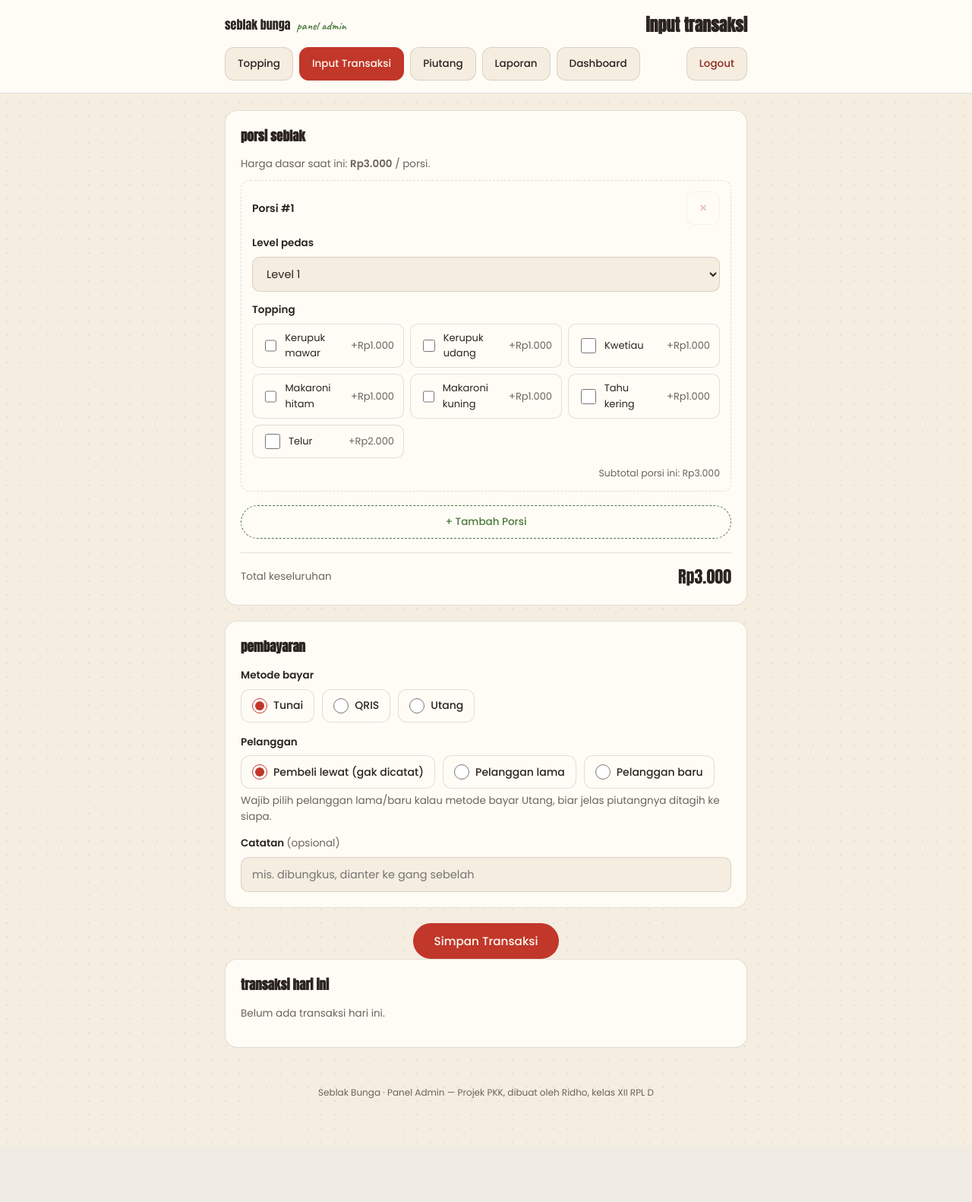
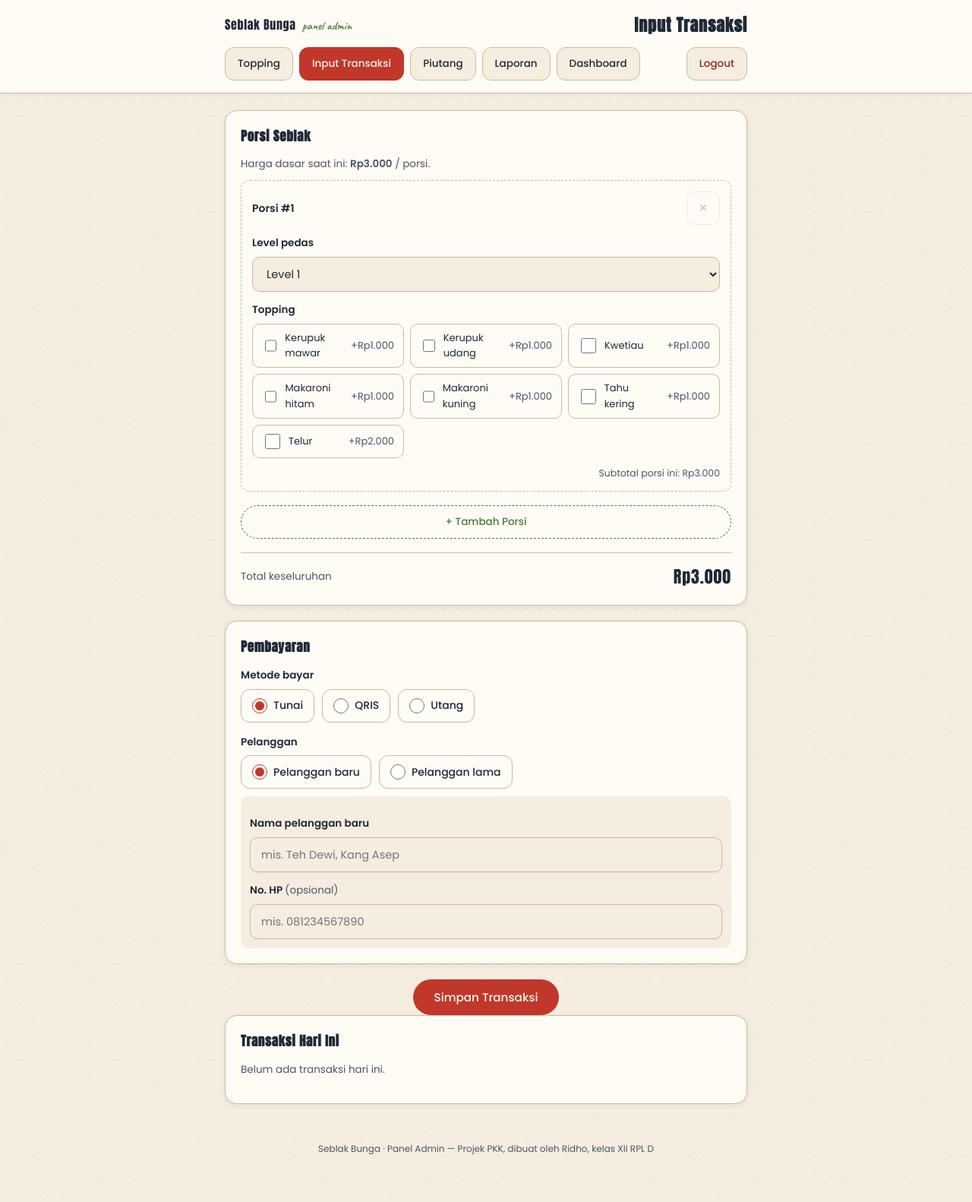
Before and after one commit to ridhosyahputta-ai/seblak-bunga, a PHP site: page /admin/transaksi.php in a window 1280 px wide. Shown: the whole page at 76% size. Before the commit the page ends 1504 px from the top, so only its background shows below. Run offline with PHP 8.4, Linux system fonts and the light colour scheme; a user stored in the database is signed in; data comes from the database, SQL or seed files in the repository; data that the repository does not hold is empty.

Commit message:
feat(admin): sederhanakan input pelanggan transaksi dan tingkatkan kontras tampilan proyektor admin

```diff
--- a/admin/dashboard.php
+++ b/admin/dashboard.php
@@ -43,9 +43,9 @@ $page_title = 'Dashboard';
 $active_page = 'dashboard';
 $extra_style = <<<'CSS'
   .summary-grid { display:grid; grid-template-columns:repeat(auto-fit,minmax(160px,1fr)); gap:14px; margin-bottom:20px; }
-  .summary-box { background:var(--bg-card); border:1px solid var(--border); border-radius:14px; padding:16px; }
+  .summary-box { background:var(--bg-card); border:1.5px solid #C8BC9F; box-shadow:0 2px 8px rgba(0,0,0,0.07); border-radius:14px; padding:16px; }
   .summary-label { color:var(--text-secondary); font-size:12px; }
-  .summary-value { font-family:'Anton', Impact, system-ui, sans-serif; font-size:22px; margin-top:4px; }
+  .summary-value { font-family:'Anton', Impact, system-ui, sans-serif; font-size:22px; margin-top:4px; letter-spacing:0.04em; }
 CSS;
 require_once '../includes/admin-header.php';
 ?>
--- a/admin/laporan.php
+++ b/admin/laporan.php
@@ -47,9 +47,9 @@ $extra_style = <<<'CSS'
   .report-actions .print-button { background:var(--accent); border-color:var(--accent); color:#FFF8EF; }
   .periode-label { color:var(--text-secondary); font-size:12.5px; margin:12px 0 0; }
   .summary-grid { display:grid; grid-template-columns:repeat(auto-fit,minmax(180px,1fr)); gap:14px; }
-  .summary-box { background:var(--bg); border-radius:12px; padding:14px 16px; }
-  .summary-box .sb-label { font-size:11.5px; color:var(--text-secondary); text-transform:uppercase; letter-spacing:.03em; }
-  .summary-box .sb-value { font-family:'Anton', Impact, system-ui, sans-serif; font-size:21px; margin-top:4px; }
+  .summary-box { background:var(--bg); border:1.5px solid #C8BC9F; box-shadow:0 2px 8px rgba(0,0,0,0.07); border-radius:12px; padding:14px 16px; }
+  .summary-box .sb-label { font-size:11.5px; color:var(--text-secondary); text-transform:uppercase; letter-spacing:.04em; }
+  .summary-box .sb-value { font-family:'Anton', Impact, system-ui, sans-serif; font-size:21px; margin-top:4px; letter-spacing:0.04em; }
   .summary-box .sb-note { font-size:11px; color:var(--text-secondary); margin-top:4px; }
   .summary-box.accent .sb-value { color:var(--accent); }
   .summary-box.accent3 .sb-value { color:var(--accent-3); }
--- a/admin/piutang.php
+++ b/admin/piutang.php
@@ -61,13 +61,13 @@ $page_title = 'Manajemen Piutang';
 $active_page = 'piutang';
 $extra_style = <<<'CSS'
   .summary-total { display:flex; justify-content:space-between; align-items:center; flex-wrap:wrap; gap:8px; }
-  .summary-total .st-value { font-family:'Anton', Impact, system-ui, sans-serif; font-size:24px; color:var(--accent); }
+  .summary-total .st-value { font-family:'Anton', Impact, system-ui, sans-serif; font-size:24px; color:var(--accent); letter-spacing:0.04em; }
   .search-form { display:flex; gap:8px; flex-wrap:wrap; align-items:center; margin-bottom:16px; }
-  .search-form input { flex:1; min-width:200px; }
+  .search-form input { flex:1; min-width:200px; border:1.5px solid #C8BC9F; }
   .search-form button { background:var(--accent-3); color:#FFF8EF; }
   .reset-link {
     display:inline-flex; align-items:center; justify-content:center; min-height:44px; padding:0 16px;
-    border:1.5px solid var(--border); border-radius:100px; color:var(--text); text-decoration:none;
+    border:1.5px solid #C8BC9F; border-radius:100px; color:var(--text); text-decoration:none;
   }
   a.detail-link {
     display:inline-flex; align-items:center; min-height:44px; padding:0 14px;
--- a/admin/piutang_detail.php
+++ b/admin/piutang_detail.php
@@ -166,9 +166,9 @@ $extra_style = <<<CSS
   .pelanggan-head { display: flex; justify-content: space-between; align-items: center; flex-wrap: wrap; gap: 10px; }
   .pelanggan-head .ph-name { font-weight: 600; font-size: 15px; }
   .pelanggan-head .ph-hp { color: var(--text-secondary); font-size: 12.5px; }
-  .pelanggan-head .ph-sisa { font-family: 'Anton', Impact, system-ui, sans-serif; font-size: 22px; color: var(--accent); }
+  .pelanggan-head .ph-sisa { font-family: 'Anton', Impact, system-ui, sans-serif; font-size: 22px; color: var(--accent); letter-spacing: 0.04em; }
 
-  .nota-card { border: 1px dashed var(--border); border-radius: 12px; padding: 14px 16px; margin-bottom: 14px; }
+  .nota-card { border: 1.5px dashed #C8BC9F; border-radius: 12px; padding: 14px 16px; margin-bottom: 14px; box-shadow: 0 1px 4px rgba(0,0,0,0.04); }
   .nota-head { display: flex; justify-content: space-between; align-items: center; flex-wrap: wrap; gap: 6px; }
   .nota-kode { font-weight: 600; font-size: 13.5px; }
   .nota-tanggal { color: var(--text-secondary); font-size: 12px; }
--- a/admin/transaksi.php
+++ b/admin/transaksi.php
@@ -39,11 +39,10 @@ $errors = [];
 // pas validasi gagal (biar kasir gak perlu ngetik ulang dari nol).
 $old = [
     'metode_bayar'   => 'tunai',
-    'pelanggan_mode' => 'none',
+    'pelanggan_mode' => 'baru',
     'id_pelanggan'   => '',
     'pelanggan_nama' => '',
     'pelanggan_hp'   => '',
-    'catatan'        => '',
     'item'           => [['level_pedas' => 'Level 1', 'topping' => []]],
 ];
 
@@ -58,7 +57,6 @@ if ($_SERVER['REQUEST_METHOD'] === 'POST') {
 
     $metode_bayar   = isset($_POST['metode_bayar']) && is_string($_POST['metode_bayar']) ? $_POST['metode_bayar'] : '';
     $pelanggan_mode = isset($_POST['pelanggan_mode']) && is_string($_POST['pelanggan_mode']) ? $_POST['pelanggan_mode'] : '';
-    $catatan        = isset($_POST['catatan']) && is_string($_POST['catatan']) ? trim($_POST['catatan']) : '';
     $itemsRaw       = isset($_POST['item']) && is_array($_POST['item']) ? $_POST['item'] : [];
 
     // simpan balik ke $old buat repopulate form kalau gagal validasi
@@ -67,43 +65,39 @@ if ($_SERVER['REQUEST_METHOD'] === 'POST') {
     $old['id_pelanggan']   = isset($_POST['id_pelanggan']) && is_string($_POST['id_pelanggan']) ? $_POST['id_pelanggan'] : '';
     $old['pelanggan_nama'] = isset($_POST['pelanggan_nama']) && is_string($_POST['pelanggan_nama']) ? trim($_POST['pelanggan_nama']) : '';
     $old['pelanggan_hp']   = isset($_POST['pelanggan_hp']) && is_string($_POST['pelanggan_hp']) ? trim($_POST['pelanggan_hp']) : '';
-    $old['catatan']        = $catatan;
     $old['item']           = $itemsRaw ?: $old['item'];
 
     if (!in_array($metode_bayar, ['tunai', 'qris', 'utang'], true)) {
         $errors[] = 'Metode bayar tidak valid.';
     }
-    if (!in_array($pelanggan_mode, ['none', 'existing', 'baru'], true)) {
-        $errors[] = 'Pilihan pelanggan tidak valid.';
+    if (!in_array($pelanggan_mode, ['baru', 'existing'], true)) {
+        $errors[] = 'Pilihan tipe pelanggan tidak valid.';
     }
 
-    // -- Tentuin pelanggan --
-    // id_pelanggan nullable karena pembeli lewat gak perlu dicatat.
-    // Wajib diisi kalau metode 'utang', biar jelas piutangnya ke siapa.
-    if ($pelanggan_mode === 'baru'
-        && ($old['pelanggan_nama'] === '' || mb_strlen($old['pelanggan_nama']) > 100)) {
-        $errors[] = 'Nama pelanggan baru wajib diisi (maksimal 100 karakter).';
-    }
-    if (mb_strlen($catatan) > 255) {
-        $errors[] = 'Catatan maksimal 255 karakter.';
-    }
-    if ($pelanggan_mode === 'existing') {
+    // -- Tentuin & validasi pelanggan --
+    // Utang wajib mencatat nama dan no_hp agar piutang dapat ditagih.
+    if ($pelanggan_mode === 'baru') {
+        if ($old['pelanggan_nama'] === '' || mb_strlen($old['pelanggan_nama']) > 100) {
+            $errors[] = 'Nama pelanggan baru wajib diisi (maksimal 100 karakter).';
+        }
+        if ($metode_bayar === 'utang' && $old['pelanggan_hp'] === '') {
+            $errors[] = 'Nomor HP pelanggan baru wajib diisi untuk transaksi utang.';
+        } elseif ($old['pelanggan_hp'] !== '' && !preg_match('/^[0-9+(). -]{6,20}$/', $old['pelanggan_hp'])) {
+            $errors[] = 'Nomor HP pelanggan tidak valid.';
+        }
+    } elseif ($pelanggan_mode === 'existing') {
         if (!ctype_digit((string) $old['id_pelanggan']) || (int) $old['id_pelanggan'] <= 0) {
-            $errors[] = 'Pelanggan yang dipilih tidak valid.';
+            $errors[] = 'Pelanggan lama yang dipilih tidak valid.';
         } else {
-            $stmt = $pdo->prepare("SELECT id FROM pelanggan WHERE id = ?");
+            $stmt = $pdo->prepare("SELECT id, nama, no_hp FROM pelanggan WHERE id = ?");
             $stmt->execute([(int) $old['id_pelanggan']]);
-            if (!$stmt->fetchColumn()) {
+            $pelangganExist = $stmt->fetch();
+            if (!$pelangganExist) {
                 $errors[] = 'Pelanggan yang dipilih tidak ditemukan.';
+            } elseif ($metode_bayar === 'utang' && (empty($pelangganExist['no_hp']) || trim($pelangganExist['no_hp']) === '')) {
+                $errors[] = 'Pelanggan lama ini belum memiliki nomor HP. Lengkapi nomor HP atau gunakan opsi Pelanggan baru agar piutang dapat ditagih.';
             }
         }
-    }
-    if ($pelanggan_mode === 'baru' && $old['pelanggan_hp'] !== ''
-        && !preg_match('/^[0-9+(). -]{6,20}$/', $old['pelanggan_hp'])) {
-        $errors[] = 'Nomor HP pelanggan tidak valid.';
-    }
-    if ($metode_bayar === 'utang' && $pelanggan_mode === 'none') {
-        $errors[] = 'Metode bayar utang wajib mencatat identitas pelanggan (pelanggan lama atau baru).';
     }
 
     // -- Validasi & bersihin data porsi --
@@ -158,7 +152,7 @@ if ($_SERVER['REQUEST_METHOD'] === 'POST') {
             // +id) baru di-UPDATE setelah tau id auto-increment-nya.
             $kodeSementara = 'TEMP-' . bin2hex(random_bytes(12));
             $stmt = $pdo->prepare("INSERT INTO transaksi (kode_transaksi, id_pelanggan, metode_bayar, status_bayar, total_bayar, catatan) VALUES (?, ?, ?, ?, 0, ?)");
-            $stmt->execute([$kodeSementara, $id_pelanggan, $metode_bayar, $status_bayar, $catatan !== '' ? $catatan : null]);
+            $stmt->execute([$kodeSementara, $id_pelanggan, $metode_bayar, $status_bayar, null]);
             $id_transaksi = (int) $pdo->lastInsertId();
 
             $grand_total = 0;
@@ -289,7 +283,7 @@ $extra_style = <<<CSS
   .sub-block { margin-top: 10px; padding: 12px; background: var(--bg); border-radius: 10px; display: none; }
   .sub-block.show { display: block; }
 
-  .item-row { border: 1px dashed var(--border); border-radius: 12px; padding: 14px; margin-bottom: 14px; }
+  .item-row { border: 1.5px dashed #C8BC9F; border-radius: 12px; padding: 14px; margin-bottom: 14px; }
   .item-row-head { display: flex; align-items: center; justify-content: space-between; }
   .item-row-title { font-weight: 600; font-size: 14px; }
   .btn-remove-item {
@@ -316,7 +310,7 @@ $extra_style = <<<CSS
 
   .grand-total { display: flex; justify-content: space-between; align-items: center; margin-top: 18px; padding-top: 14px; border-top: 1px solid var(--border); }
   .grand-total .gt-label { font-size: 13.5px; color: var(--text-secondary); }
-  .grand-total .gt-value { font-family: 'Anton', sans-serif; font-size: 22px; }
+  .grand-total .gt-value { font-family: 'Anton', sans-serif; font-size: 22px; letter-spacing: 0.04em; }
 
   .form-actions { display: flex; justify-content: center; margin-top: 18px; }
   .btn-simpan-transaksi {
@@ -341,7 +335,7 @@ $extra_style = <<<CSS
   }
   .modal-card {
     background: var(--bg-card);
-    border: 1.5px solid var(--border);
+    border: 1.5px solid #C8BC9F;
     border-radius: 18px;
     width: 100%; max-width: 420px;
     max-height: 90vh; overflow-y: auto;
@@ -360,7 +354,8 @@ $extra_style = <<<CSS
   .modal-title {
     font-family: 'Anton', Impact, system-ui, sans-serif;
     font-size: 18px; margin: 0; color: var(--text);
-    text-transform: lowercase;
+    letter-spacing: 0.04em;
+    text-transform: capitalize;
   }
   .modal-close {
     background: transparent; border: none; font-size: 26px; line-height: 1;
@@ -368,7 +363,7 @@ $extra_style = <<<CSS
   }
   .modal-close:hover { color: var(--accent); }
   .qris-summary {
-    background: var(--bg); border: 1px solid var(--border);
+    background: var(--bg); border: 1.5px solid #C8BC9F;
     border-radius: 12px; padding: 12px 14px; margin-bottom: 14px;
   }
   .qris-customer {
@@ -382,9 +377,10 @@ $extra_style = <<<CSS
   .qris-total-value {
     font-family: 'Anton', Impact, system-ui, sans-serif;
     font-size: 22px; color: var(--accent);
+    letter-spacing: 0.04em;
   }
   .qris-image-wrap {
-    background: #FFFFFF; border: 1.5px solid var(--border);
+    background: #FFFFFF; border: 1.5px solid #C8BC9F;
     border-radius: 14px; padding: 14px; text-align: center;
     margin-bottom: 12px; box-shadow: 0 4px 12px rgba(43, 36, 32, 0.05);
   }
@@ -456,16 +452,21 @@ require_once '../includes/admin-header.php';
 
       <label style="margin-top:16px;">Pelanggan</label>
       <div class="radio-group">
-        <label><input type="radio" name="pelanggan_mode" value="none" <?= $old['pelanggan_mode'] === 'none' ? 'checked' : '' ?>> Pembeli lewat (gak dicatat)</label>
+        <label><input type="radio" name="pelanggan_mode" value="baru" <?= $old['pelanggan_mode'] === 'baru' ? 'checked' : '' ?>> Pelanggan baru</label>
         <label><input type="radio" name="pelanggan_mode" value="existing" <?= $old['pelanggan_mode'] === 'existing' ? 'checked' : '' ?>> Pelanggan lama</label>
-        <label><input type="radio" name="pelanggan_mode" value="baru" <?= $old['pelanggan_mode'] === 'baru' ? 'checked' : '' ?>> Pelanggan baru</label>
       </div>
-      <p class="empty-note" style="margin:6px 0 0;">Wajib pilih pelanggan lama/baru kalau metode bayar Utang, biar jelas piutangnya ditagih ke siapa.</p>
+
+      <div class="sub-block" id="block-baru">
+        <label>Nama pelanggan baru</label>
+        <input type="text" name="pelanggan_nama" maxlength="100" placeholder="mis. Teh Dewi, Kang Asep" value="<?= htmlspecialchars($old['pelanggan_nama']) ?>">
+        <label>No. HP <span class="opt" id="label-hp-opt">(opsional)</span></label>
+        <input type="tel" name="pelanggan_hp" maxlength="20" placeholder="mis. 081234567890" value="<?= htmlspecialchars($old['pelanggan_hp']) ?>">
+      </div>
 
       <div class="sub-block" id="block-existing">
-        <label>Pilih pelanggan</label>
+        <label>Pilih pelanggan lama</label>
         <select name="id_pelanggan">
-          <option value="">-- pilih --</option>
+          <option value="">-- pilih pelanggan --</option>
           <?php foreach ($pelangganList as $p): ?>
             <option value="<?= (int) $p['id'] ?>" <?= (string) $old['id_pelanggan'] === (string) $p['id'] ? 'selected' : '' ?>>
               <?= htmlspecialchars($p['nama']) ?><?= $p['no_hp'] ? ' — ' . htmlspecialchars($p['no_hp']) : '' ?>
@@ -473,16 +474,6 @@ require_once '../includes/admin-header.php';
           <?php endforeach; ?>
         </select>
       </div>
-
-      <div class="sub-block" id="block-baru">
-        <label>Nama pelanggan baru</label>
-        <input type="text" name="pelanggan_nama" maxlength="100" value="<?= htmlspecialchars($old['pelanggan_nama']) ?>">
-        <label>No. HP <span class="opt">(opsional)</span></label>
-        <input type="tel" name="pelanggan_hp" maxlength="20" value="<?= htmlspecialchars($old['pelanggan_hp']) ?>">
-      </div>
-
-      <label>Catatan <span class="opt">(opsional)</span></label>
-      <input type="text" name="catatan" maxlength="255" value="<?= htmlspecialchars($old['catatan']) ?>" placeholder="mis. dibungkus, dianter ke gang sebelah">
     </div>
 
     <div class="form-actions">
@@ -607,27 +598,24 @@ require_once '../includes/admin-header.php';
     if (e.target.type === 'checkbox') calcGrandTotal();
   });
 
-  // Toggle blok pelanggan lama/baru sesuai radio yang dipilih.
+  // Toggle blok pelanggan baru/lama sesuai radio yang dipilih.
   function syncPelangganBlocks() {
-    var mode = document.querySelector('input[name=pelanggan_mode]:checked').value;
+    var modeEl = document.querySelector('input[name=pelanggan_mode]:checked');
+    var mode = modeEl ? modeEl.value : 'baru';
+    document.getElementById('block-baru').classList.toggle('show', mode === 'baru');
     document.getElementById('block-existing').classList.toggle('show', mode === 'existing');
-    document.getElementById('block-baru').classList.toggle('show', mode === 'baru');
   }
   document.querySelectorAll('input[name=pelanggan_mode]').forEach(function (r) {
     r.addEventListener('change', syncPelangganBlocks);
   });
 
-  // Metode Utang: opsi 'Pembeli lewat' dimatikan (piutang harus punya identitas).
-  // Kalau sedang terpilih, dialihkan ke Pelanggan lama (kalau ada datanya) atau baru.
+  // Metode bayar Utang: sesuaikan keterangan No. HP (wajib jika Utang).
   function syncMetodeBayar() {
-    var utang = document.querySelector('input[name=metode_bayar]:checked').value === 'utang';
-    var none = document.querySelector('input[name=pelanggan_mode][value=none]');
-    none.disabled = utang;
-    if (utang && none.checked) {
-      var sel = document.querySelector('select[name=id_pelanggan]');
-      var adaPelanggan = sel && Array.prototype.some.call(sel.options, function (o) { return o.value !== ''; });
-      document.querySelector('input[name=pelanggan_mode][value=' + (adaPelanggan ? 'existing' : 'baru') + ']').checked = true;
-      syncPelangganBlocks();
+    var metodeEl = document.querySelector('input[name=metode_bayar]:checked');
+    var utang = (metodeEl ? metodeEl.value : '') === 'utang';
+    var hpOpt = document.getElementById('label-hp-opt');
+    if (hpOpt) {
+      hpOpt.textContent = utang ? '(wajib jika Utang)' : '(opsional)';
     }
   }
   document.querySelectorAll('input[name=metode_bayar]').forEach(function (r) {
@@ -644,7 +632,7 @@ require_once '../includes/admin-header.php';
 
   function getCustomerDisplayName() {
     var modeEl = document.querySelector('input[name=pelanggan_mode]:checked');
-    var mode = modeEl ? modeEl.value : 'none';
+    var mode = modeEl ? modeEl.value : 'baru';
     if (mode === 'baru') {
       var namaEl = document.querySelector('input[name=pelanggan_nama]');
       var nama = namaEl ? namaEl.value.trim() : '';
@@ -657,7 +645,7 @@ require_once '../includes/admin-header.php';
       }
       return 'Pelanggan Lama';
     }
-    return 'Pelanggan Umum';
+    return 'Pelanggan Baru';
   }
 
   function openQrisModal() {
--- a/includes/admin-header.php
+++ b/includes/admin-header.php
@@ -38,13 +38,13 @@ function navClass($page, $active_page) {
   :root {
     --bg: #F5EDE0;
     --bg-card: #FFFCF6;
-    --text: #2B2420;
-    --text-secondary: #6B6459;
+    --text: #1F2937;
+    --text-secondary: #4B5563;
     --accent: #C1372A;
     --accent-dark: #8F2A20;
     --accent-2: #E8A33D;
     --accent-3: #4A7A3C;
-    --border: rgba(43,36,32,0.14);
+    --border: #C8BC9F;
   }
   * { box-sizing: border-box; }
   body {
@@ -58,13 +58,13 @@ function navClass($page, $active_page) {
   .wrap { max-width: <?= (int) $wrap_max ?>px; margin: 0 auto; padding: 0 16px; }
 
   /* ---------- Header & navigasi ---------- */
-  .admin-header { background: var(--bg-card); border-bottom: 1px solid var(--border); margin-bottom: 22px; }
+  .admin-header { background: var(--bg-card); border-bottom: 1.5px solid var(--border); box-shadow: 0 2px 8px rgba(0, 0, 0, 0.05); margin-bottom: 22px; }
   .admin-header .wrap { padding: 16px; }
   .brand-row { display: flex; align-items: center; justify-content: space-between; gap: 12px; flex-wrap: wrap; margin-bottom: 12px; }
   .brand { display: flex; align-items: baseline; gap: 8px; }
-  .brand .brand-name { font-family: 'Anton', Impact, system-ui, -apple-system, sans-serif; font-size: 16px; text-transform: lowercase; }
+  .brand .brand-name { font-family: 'Anton', Impact, system-ui, -apple-system, sans-serif; font-size: 16px; letter-spacing: 0.04em; text-transform: capitalize; }
   .brand .brand-tag { font-family: 'Caveat', cursive, "Segoe Print", sans-serif; font-size: 16px; color: var(--accent-3); }
-  h1.page-title { font-family: 'Anton', Impact, system-ui, -apple-system, sans-serif; text-transform: lowercase; font-size: 22px; margin: 0; }
+  h1.page-title { font-family: 'Anton', Impact, system-ui, -apple-system, sans-serif; letter-spacing: 0.04em; text-transform: capitalize; font-size: 22px; margin: 0; }
 
   nav.admin-nav { display: flex; gap: 8px; flex-wrap: wrap; }
   nav.admin-nav a {
@@ -84,26 +84,58 @@ function navClass($page, $active_page) {
   }
 
   /* ---------- Komponen umum dipakai di banyak halaman admin ---------- */
-  .card { background: var(--bg-card); border: 1px solid var(--border); border-radius: 16px; padding: 20px; margin-bottom: 20px; }
-  .card h2 { font-family: 'Anton', Impact, system-ui, -apple-system, sans-serif; text-transform: lowercase; font-size: 17px; margin: 0 0 14px; }
+  h1, h2, h3 {
+    font-family: 'Anton', Impact, system-ui, -apple-system, sans-serif;
+    letter-spacing: 0.04em;
+    text-transform: capitalize;
+  }
 
-  label { font-size: 13.5px; font-weight: 600; display: block; margin: 14px 0 7px; }
+  .card {
+    background: var(--bg-card);
+    border: 1.5px solid #C8BC9F;
+    box-shadow: 0 2px 8px rgba(0, 0, 0, 0.07);
+    border-radius: 16px;
+    padding: 20px;
+    margin-bottom: 20px;
+  }
+  .card h2 {
+    font-family: 'Anton', Impact, system-ui, -apple-system, sans-serif;
+    letter-spacing: 0.04em;
+    text-transform: capitalize;
+    font-size: 17px;
+    margin: 0 0 14px;
+  }
+
+  /* Angka nominal besar dan ringkasan di area admin */
+  .summary-value, .st-value, .ph-sisa, .gt-value, .grand-total .gt-value, .sb-value, .stat-value, .qris-total-value {
+    letter-spacing: 0.04em;
+  }
+  .summary-box {
+    border: 1.5px solid #C8BC9F;
+    box-shadow: 0 2px 8px rgba(0, 0, 0, 0.07);
+  }
+
+  label { font-size: 13.5px; font-weight: 600; display: block; margin: 14px 0 7px; color: var(--text); }
   label .opt { font-weight: 400; color: var(--text-secondary); }
 
   input[type=text], input[type=tel], input[type=number], input[type=date],
-  input[type=password], select {
+  input[type=password], select, textarea {
     width: 100%; min-height: 46px; padding: 11px 14px; border-radius: 10px;
-    border: 1.5px solid var(--border); font-family: 'Poppins', system-ui, -apple-system, "Segoe UI", Roboto, sans-serif; font-size: 14.5px;
+    border: 1.5px solid #C8BC9F;
+    box-shadow: 0 1px 3px rgba(0, 0, 0, 0.04);
+    font-family: 'Poppins', system-ui, -apple-system, "Segoe UI", Roboto, sans-serif; font-size: 14.5px;
     background: var(--bg); color: var(--text);
   }
-  input:focus, select:focus { outline: 2px solid var(--accent); outline-offset: 1px; }
+  input:focus, select:focus, textarea:focus { outline: 2px solid var(--accent); outline-offset: 1px; }
 
   /* Radio besar berbentuk kartu -- dipakai buat metode bayar, pelanggan_mode, dll. */
   .radio-group { display: flex; gap: 10px; flex-wrap: wrap; }
   .radio-group label {
     display: flex; align-items: center; gap: 8px; margin: 0; font-weight: 500; font-size: 14px;
-    min-height: 44px; padding: 0 14px; border: 1.5px solid var(--border); border-radius: 12px;
+    min-height: 44px; padding: 0 14px; border: 1.5px solid #C8BC9F; border-radius: 12px;
     background: var(--bg-card);
+    box-shadow: 0 1px 3px rgba(0, 0, 0, 0.04);
+    color: var(--text);
   }
   .radio-group input[type=radio] { width: 20px; height: 20px; margin: 0; accent-color: var(--accent); }
 
@@ -117,16 +149,17 @@ function navClass($page, $active_page) {
   }
   .btn-primary { background: var(--accent); color: #FFF8EF; font-size: 14.5px; min-height: 44px; padding: 10px 24px; width: auto; }
   .btn-primary:hover { background: var(--accent-dark); }
-  .btn-secondary { background: var(--bg-card); border: 1.5px solid var(--border); color: var(--text); }
+  .btn-secondary { background: var(--bg-card); border: 1.5px solid #C8BC9F; color: var(--text); }
   .btn-secondary:hover { border-color: var(--accent); }
   .btn-danger { background: #FBE4E1; color: var(--accent-dark); }
   .btn-danger:hover { background: #F6D0CB; }
 
   /* Tabel -- overflow-x:auto biar tabel lebar gak ngerusak layout di HP. */
   .table-scroll { overflow-x: auto; -webkit-overflow-scrolling: touch; }
-  table { width: 100%; min-width: 480px; border-collapse: collapse; font-size: 13px; }
+  table { width: 100%; min-width: 480px; border-collapse: collapse; font-size: 13px; color: var(--text); }
   th, td { text-align: left; padding: 10px 8px; border-bottom: 1px solid var(--border); vertical-align: middle; }
-  th { color: var(--text-secondary); font-weight: 600; font-size: 12px; white-space: nowrap; }
+  th { color: #374151; font-weight: 600; font-size: 12px; white-space: nowrap; }
+  td { color: var(--text); }
   td.num, th.num { text-align: right; }
 
   .badge { display: inline-block; padding: 3px 10px; border-radius: 100px; font-size: 11px; font-weight: 600; white-space: nowrap; }
```
Also changed, not shown: CATATAN-TEKNIS.md (+14 -6 lines), admin/login.php (+9 -6 lines), admin/topping.php (+8 -9 lines).
